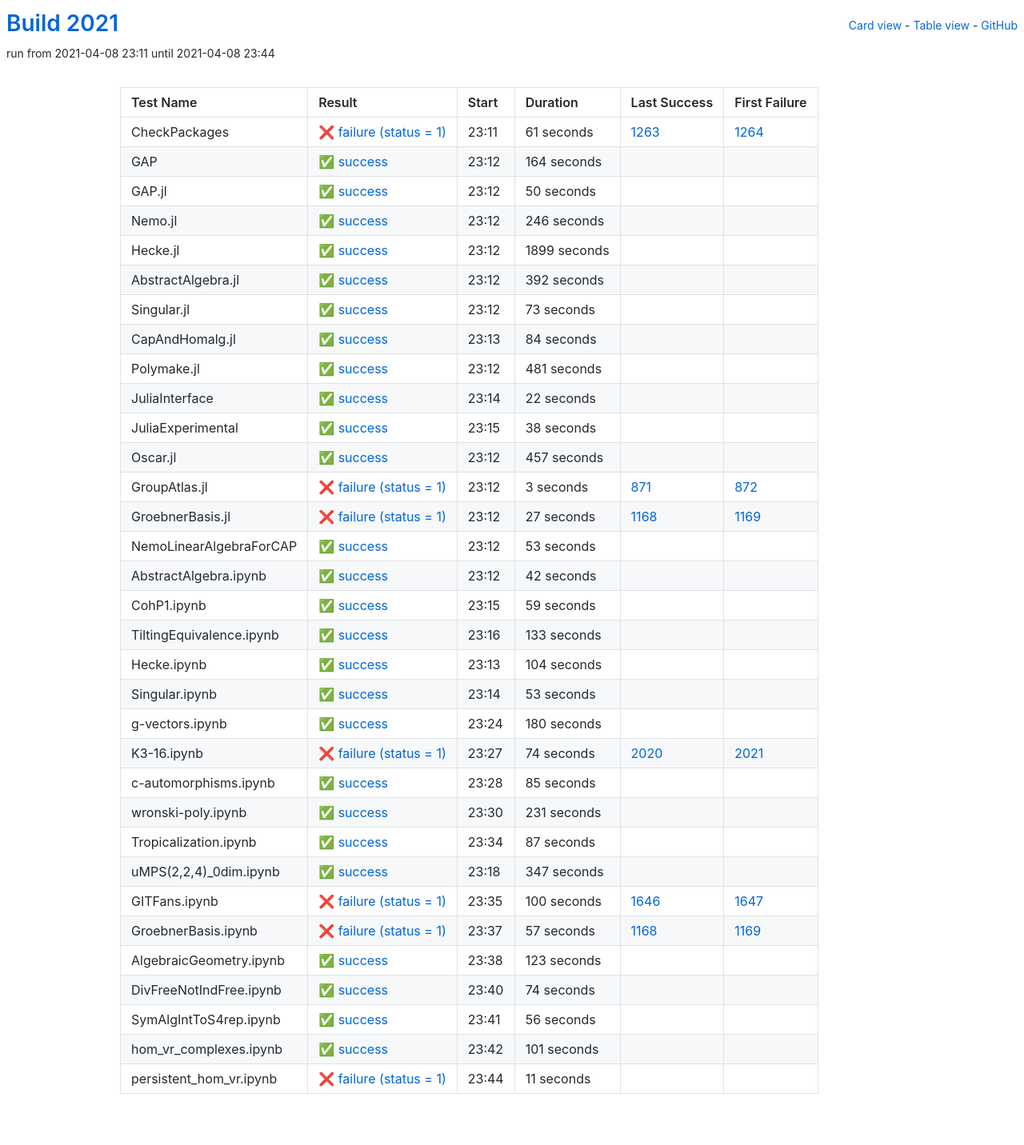
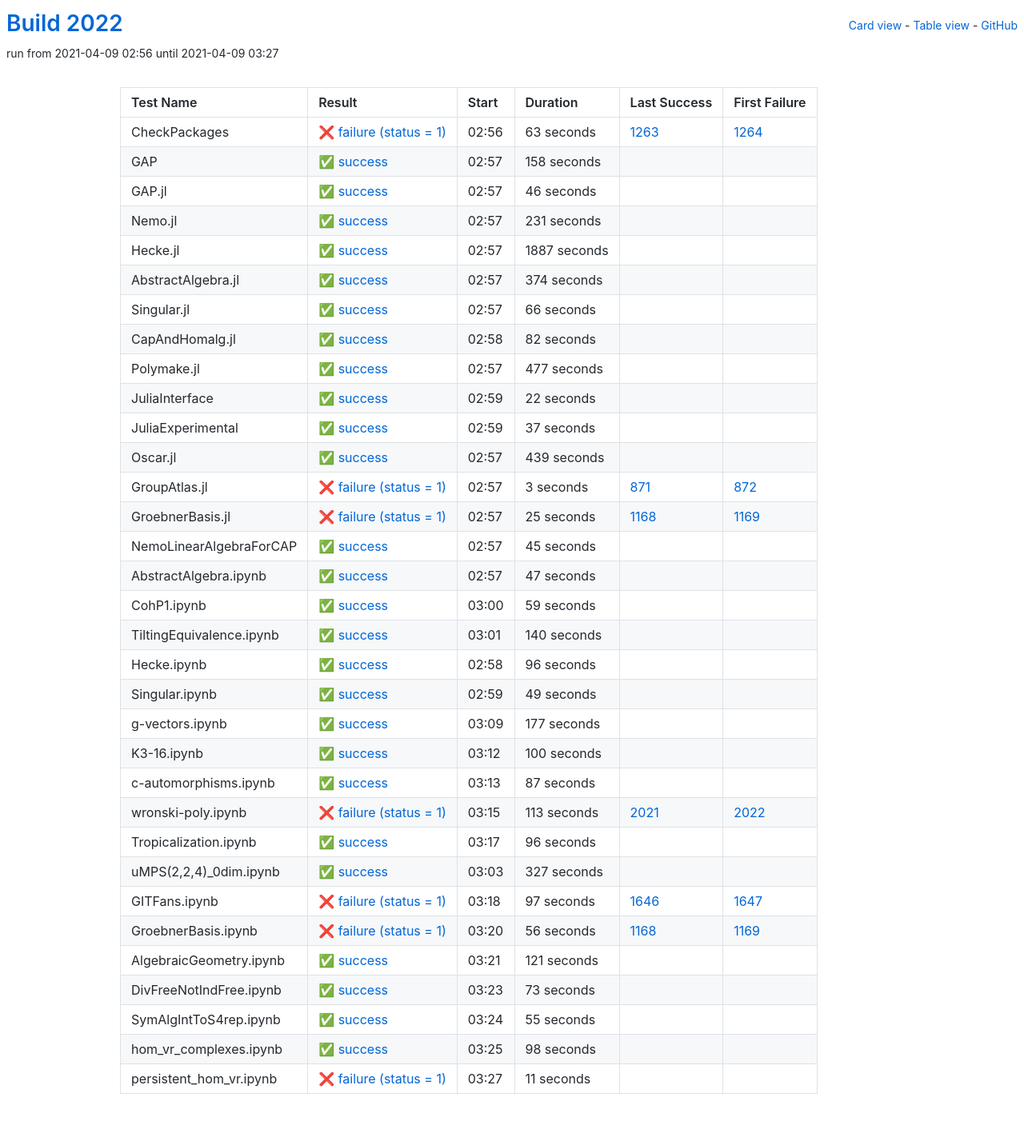
Before and after one commit to oscar-system/oscar-ci-status-stable, a Jekyll site: the page built from table.html, in a window 1280 px wide. Shown: the whole page at 80% size. Built offline with Jekyll 4.4.1, drawn with Linux system fonts in a browser that asks for light colours.

Commit message:
Build #2022

```diff
--- a/_data/ci.yml
+++ b/_data/ci.yml
@@ -1,6 +1,6 @@
 ---
-build: 2021
-build_url: https://oscarci.mathematik.uni-kl.de/job/oscar-stable/2021/
+build: 2022
+build_url: https://oscarci.mathematik.uni-kl.de/job/oscar-stable/2022/
 job: oscar-stable
 organization: oscar-system
 repo: oscar-ci-status-stable
@@ -8,116 +8,116 @@ repourl: https://github.com/oscar-system/oscar-ci-status-stable
 tests:
 - name: CheckPackages
   id: checkpackages
-  log: https://oscarci.mathematik.uni-kl.de/job/oscar-stable/2021/artifact/logs/build-2021/CheckPackages.log
-  start: 2021-04-08 23:11
+  log: https://oscarci.mathematik.uni-kl.de/job/oscar-stable/2022/artifact/logs/build-2022/CheckPackages.log
+  start: 2021-04-09 02:56
   success: false
   exitcode: 1
   status: failure
-  duration: 61
+  duration: 63
   last_success: 1263
   last_success_url: https://oscarci.mathematik.uni-kl.de/job/oscar-stable/1263/
   first_failure: 1264
   first_failure_url: https://oscarci.mathematik.uni-kl.de/job/oscar-stable/1264/
 - name: GAP
   id: gap
-  log: https://oscarci.mathematik.uni-kl.de/job/oscar-stable/2021/artifact/logs/build-2021/GAP.log
-  start: 2021-04-08 23:12
+  log: https://oscarci.mathematik.uni-kl.de/job/oscar-stable/2022/artifact/logs/build-2022/GAP.log
+  start: 2021-04-09 02:57
   success: true
   exitcode: 0
   status: success
-  duration: 164
+  duration: 158
   last_success: false
   last_success_url:
   first_failure: false
   first_failure_url:
 - name: GAP.jl
   id: gap-jl
-  log: https://oscarci.mathematik.uni-kl.de/job/oscar-stable/2021/artifact/logs/build-2021/GAP.jl.log
-  start: 2021-04-08 23:12
+  log: https://oscarci.mathematik.uni-kl.de/job/oscar-stable/2022/artifact/logs/build-2022/GAP.jl.log
+  start: 2021-04-09 02:57
   success: true
   exitcode: 0
   status: success
-  duration: 50
+  duration: 46
   last_success: false
   last_success_url:
   first_failure: false
   first_failure_url:
 - name: Nemo.jl
   id: nemo-jl
-  log: https://oscarci.mathematik.uni-kl.de/job/oscar-stable/2021/artifact/logs/build-2021/Nemo.jl.log
-  start: 2021-04-08 23:12
+  log: https://oscarci.mathematik.uni-kl.de/job/oscar-stable/2022/artifact/logs/build-2022/Nemo.jl.log
+  start: 2021-04-09 02:57
   success: true
   exitcode: 0
   status: success
-  duration: 246
+  duration: 231
   last_success: false
   last_success_url:
   first_failure: false
   first_failure_url:
 - name: Hecke.jl
   id: hecke-jl
-  log: https://oscarci.mathematik.uni-kl.de/job/oscar-stable/2021/artifact/logs/build-2021/Hecke.jl.log
-  start: 2021-04-08 23:12
+  log: https://oscarci.mathematik.uni-kl.de/job/oscar-stable/2022/artifact/logs/build-2022/Hecke.jl.log
+  start: 2021-04-09 02:57
   success: true
   exitcode: 0
   status: success
-  duration: 1899
+  duration: 1887
   last_success: false
   last_success_url:
   first_failure: false
   first_failure_url:
 - name: AbstractAlgebra.jl
   id: abstractalgebra-jl
-  log: https://oscarci.mathematik.uni-kl.de/job/oscar-stable/2021/artifact/logs/build-2021/AbstractAlgebra.jl.log
-  start: 2021-04-08 23:12
+  log: https://oscarci.mathematik.uni-kl.de/job/oscar-stable/2022/artifact/logs/build-2022/AbstractAlgebra.jl.log
+  start: 2021-04-09 02:57
   success: true
   exitcode: 0
   status: success
-  duration: 392
+  duration: 374
   last_success: false
   last_success_url:
   first_failure: false
   first_failure_url:
 - name: Singular.jl
   id: singular-jl
-  log: https://oscarci.mathematik.uni-kl.de/job/oscar-stable/2021/artifact/logs/build-2021/Singular.jl.log
-  start: 2021-04-08 23:12
+  log: https://oscarci.mathematik.uni-kl.de/job/oscar-stable/2022/artifact/logs/build-2022/Singular.jl.log
+  start: 2021-04-09 02:57
   success: true
   exitcode: 0
   status: success
-  duration: 73
+  duration: 66
   last_success: false
   last_success_url:
   first_failure: false
   first_failure_url:
 - name: CapAndHomalg.jl
   id: capandhomalg-jl
-  log: https://oscarci.mathematik.uni-kl.de/job/oscar-stable/2021/artifact/logs/build-2021/CapAndHomalg.jl.log
-  start: 2021-04-08 23:13
+  log: https://oscarci.mathematik.uni-kl.de/job/oscar-stable/2022/artifact/logs/build-2022/CapAndHomalg.jl.log
+  start: 2021-04-09 02:58
   success: true
   exitcode: 0
   status: success
-  duration: 84
+  duration: 82
   last_success: false
   last_success_url:
   first_failure: false
   first_failure_url:
 - name: Polymake.jl
   id: polymake-jl
-  log: https://oscarci.mathematik.uni-kl.de/job/oscar-stable/2021/artifact/logs/build-2021/Polymake.jl.log
-  start: 2021-04-08 23:12
+  log: https://oscarci.mathematik.uni-kl.de/job/oscar-stable/2022/artifact/logs/build-2022/Polymake.jl.log
+  start: 2021-04-09 02:57
   success: true
   exitcode: 0
   status: success
-  duration: 481
+  duration: 477
   last_success: false
   last_success_url:
   first_failure: false
   first_failure_url:
 - name: JuliaInterface
   id: juliainterface
-  log: https://oscarci.mathematik.uni-kl.de/job/oscar-stable/2021/artifact/logs/build-2021/JuliaInterface.log
-  start: 2021-04-08 23:14
+  log: https://oscarci.mathematik.uni-kl.de/job/oscar-stable/2022/artifact/logs/build-2022/JuliaInterface.log
+  start: 2021-04-09 02:59
   success: true
   exitcode: 0
   status: success
@@ -128,32 +128,32 @@ tests:
   first_failure_url:
 - name: JuliaExperimental
   id: juliaexperimental
-  log: https://oscarci.mathematik.uni-kl.de/job/oscar-stable/2021/artifact/logs/build-2021/JuliaExperimental.log
-  start: 2021-04-08 23:15
+  log: https://oscarci.mathematik.uni-kl.de/job/oscar-stable/2022/artifact/logs/build-2022/JuliaExperimental.log
+  start: 2021-04-09 02:59
   success: true
   exitcode: 0
   status: success
-  duration: 38
+  duration: 37
   last_success: false
   last_success_url:
   first_failure: false
   first_failure_url:
 - name: Oscar.jl
   id: oscar-jl
-  log: https://oscarci.mathematik.uni-kl.de/job/oscar-stable/2021/artifact/logs/build-2021/Oscar.jl.log
-  start: 2021-04-08 23:12
+  log: https://oscarci.mathematik.uni-kl.de/job/oscar-stable/2022/artifact/logs/build-2022/Oscar.jl.log
+  start: 2021-04-09 02:57
   success: true
   exitcode: 0
   status: success
-  duration: 457
+  duration: 439
   last_success: false
   last_success_url:
   first_failure: false
   first_failure_url:
 - name: GroupAtlas.jl
   id: groupatlas-jl
-  log: https://oscarci.mathematik.uni-kl.de/job/oscar-stable/2021/artifact/logs/build-2021/GroupAtlas.jl.log
-  start: 2021-04-08 23:12
+  log: https://oscarci.mathematik.uni-kl.de/job/oscar-stable/2022/artifact/logs/build-2022/GroupAtlas.jl.log
+  start: 2021-04-09 02:57
   success: false
   exitcode: 1
   status: failure
@@ -164,44 +164,44 @@ tests:
   first_failure_url: https://oscarci.mathematik.uni-kl.de/job/oscar-stable/872/
 - name: GroebnerBasis.jl
   id: groebnerbasis-jl
-  log: https://oscarci.mathematik.uni-kl.de/job/oscar-stable/2021/artifact/logs/build-2021/GroebnerBasis.jl.log
-  start: 2021-04-08 23:12
+  log: https://oscarci.mathematik.uni-kl.de/job/oscar-stable/2022/artifact/logs/build-2022/GroebnerBasis.jl.log
+  start: 2021-04-09 02:57
   success: false
   exitcode: 1
   status: failure
-  duration: 27
+  duration: 25
   last_success: 1168
   last_success_url: https://oscarci.mathematik.uni-kl.de/job/oscar-stable/1168/
   first_failure: 1169
   first_failure_url: https://oscarci.mathematik.uni-kl.de/job/oscar-stable/1169/
 - name: NemoLinearAlgebraForCAP
   id: nemolinearalgebraforcap
-  log: https://oscarci.mathematik.uni-kl.de/job/oscar-stable/2021/artifact/logs/build-2021/NemoLinearAlgebraForCAP.log
-  start: 2021-04-08 23:12
+  log: https://oscarci.mathematik.uni-kl.de/job/oscar-stable/2022/artifact/logs/build-2022/NemoLinearAlgebraForCAP.log
+  start: 2021-04-09 02:57
   success: true
   exitcode: 0
   status: success
-  duration: 53
+  duration: 45
   last_success: false
   last_success_url:
   first_failure: false
   first_failure_url:
 - name: AbstractAlgebra.ipynb
   id: abstractalgebra-ipynb
-  log: https://oscarci.mathematik.uni-kl.de/job/oscar-stable/2021/artifact/logs/build-2021/AbstractAlgebra.ipynb.log
-  start: 2021-04-08 23:12
+  log: https://oscarci.mathematik.uni-kl.de/job/oscar-stable/2022/artifact/logs/build-2022/AbstractAlgebra.ipynb.log
+  start: 2021-04-09 02:57
   success: true
   exitcode: 0
   status: success
-  duration: 42
+  duration: 47
   last_success: false
   last_success_url:
   first_failure: false
   first_failure_url:
 - name: CohP1.ipynb
   id: cohp1-ipynb
-  log: https://oscarci.mathematik.uni-kl.de/job/oscar-stable/2021/artifact/logs/build-2021/CohP1.ipynb.log
-  start: 2021-04-08 23:15
+  log: https://oscarci.mathematik.uni-kl.de/job/oscar-stable/2022/artifact/logs/build-2022/CohP1.ipynb.log
+  start: 2021-04-09 03:00
   success: true
   exitcode: 0
   status: success
@@ -212,92 +212,68 @@ tests:
   first_failure_url:
 - name: TiltingEquivalence.ipynb
   id: tiltingequivalence-ipynb
-  log: https://oscarci.mathematik.uni-kl.de/job/oscar-stable/2021/artifact/logs/build-2021/TiltingEquivalence.ipynb.log
-  start: 2021-04-08 23:16
+  log: https://oscarci.mathematik.uni-kl.de/job/oscar-stable/2022/artifact/logs/build-2022/TiltingEquivalence.ipynb.log
+  start: 2021-04-09 03:01
   success: true
   exitcode: 0
   status: success
-  duration: 133
+  duration: 140
   last_success: false
   last_success_url:
   first_failure: false
   first_failure_url:
 - name: Hecke.ipynb
   id: hecke-ipynb
-  log: https://oscarci.mathematik.uni-kl.de/job/oscar-stable/2021/artifact/logs/build-2021/Hecke.ipynb.log
-  start: 2021-04-08 23:13
+  log: https://oscarci.mathematik.uni-kl.de/job/oscar-stable/2022/artifact/logs/build-2022/Hecke.ipynb.log
+  start: 2021-04-09 02:58
   success: true
   exitcode: 0
   status: success
-  duration: 104
+  duration: 96
   last_success: false
   last_success_url:
   first_failure: false
   first_failure_url:
 - name: Singular.ipynb
   id: singular-ipynb
-  log: https://oscarci.mathematik.uni-kl.de/job/oscar-stable/2021/artifact/logs/build-2021/Singular.ipynb.log
-  start: 2021-04-08 23:14
+  log: https://oscarci.mathematik.uni-kl.de/job/oscar-stable/2022/artifact/logs/build-2022/Singular.ipynb.log
+  start: 2021-04-09 02:59
   success: true
   exitcode: 0
   status: success
-  duration: 53
+  duration: 49
   last_success: false
   last_success_url:
   first_failure: false
   first_failure_url:
 - name: g-vectors.ipynb
   id: g-vectors-ipynb
-  log: https://oscarci.mathematik.uni-kl.de/job/oscar-stable/2021/artifact/logs/build-2021/g-vectors.ipynb.log
-  start: 2021-04-08 23:24
+  log: https://oscarci.mathematik.uni-kl.de/job/oscar-stable/2022/artifact/logs/build-2022/g-vectors.ipynb.log
+  start: 2021-04-09 03:09
   success: true
   exitcode: 0
   status: success
-  duration: 180
+  duration: 177
   last_success: false
   last_success_url:
   first_failure: false
   first_failure_url:
 - name: K3-16.ipynb
   id: k3-16-ipynb
-  log: https://oscarci.mathematik.uni-kl.de/job/oscar-stable/2021/artifact/logs/build-2021/K3-16.ipynb.log
-  start: 2021-04-08 23:27
-  success: false
-  exitcode: 1
-  status: failure
-  duration: 74
-  last_success: 2020
-  last_success_url: https://oscarci.mathematik.uni-kl.de/job/oscar-stable/2020/
-  first_failure: 2021
-  first_failure_url: https://oscarci.mathematik.uni-kl.de/job/oscar-stable/2021/
-- name: c-automorphisms.ipynb
-  id: c-automorphisms-ipynb
-  log: https://oscarci.mathematik.uni-kl.de/job/oscar-stable/2021/artifact/logs/build-2021/c-automorphisms.ipynb.log
-  start: 2021-04-08 23:28
+  log: https://oscarci.mathematik.uni-kl.de/job/oscar-stable/2022/artifact/logs/build-2022/K3-16.ipynb.log
+  start: 2021-04-09 03:12
   success: true
   exitcode: 0
   status: success
-  duration: 85
+  duration: 100
   last_success: false
   last_success_url:
   first_failure: false
   first_failure_url:
-- name: wronski-poly.ipynb
-  id: wronski-poly-ipynb
-  log: https://oscarci.mathematik.uni-kl.de/job/oscar-stable/2021/artifact/logs/build-2021/wronski-poly.ipynb.log
-  start: 2021-04-08 23:30
-  success: true
-  exitcode: 0
-  status: success
-  duration: 231
-  last_success: false
-  last_success_url:
-  first_failure: false
-  first_failure_url:
-- name: Tropicalization.ipynb
-  id: tropicalization-ipynb
-  log: https://oscarci.mathematik.uni-kl.de/job/oscar-stable/2021/artifact/logs/build-2021/Tropicalization.ipynb.log
-  start: 2021-04-08 23:34
+- name: c-automorphisms.ipynb
+  id: c-automorphisms-ipynb
+  log: https://oscarci.mathematik.uni-kl.de/job/oscar-stable/2022/artifact/logs/build-2022/c-automorphisms.ipynb.log
+  start: 2021-04-09 03:13
   success: true
   exitcode: 0
   status: success
@@ -306,94 +282,118 @@ tests:
   last_success_url:
   first_failure: false
   first_failure_url:
-- name: uMPS(2,2,4)_0dim.ipynb
-  id: umps-2-2-4-0dim-ipynb
-  log: https://oscarci.mathematik.uni-kl.de/job/oscar-stable/2021/artifact/logs/build-2021/uMPS-2-2-4-_0dim.ipynb.log
-  start: 2021-04-08 23:18
+- name: wronski-poly.ipynb
+  id: wronski-poly-ipynb
+  log: https://oscarci.mathematik.uni-kl.de/job/oscar-stable/2022/artifact/logs/build-2022/wronski-poly.ipynb.log
+  start: 2021-04-09 03:15
+  success: false
+  exitcode: 1
+  status: failure
+  duration: 113
+  last_success: 2021
+  last_success_url: https://oscarci.mathematik.uni-kl.de/job/oscar-stable/2021/
+  first_failure: 2022
+  first_failure_url: https://oscarci.mathematik.uni-kl.de/job/oscar-stable/2022/
+- name: Tropicalization.ipynb
+  id: tropicalization-ipynb
+  log: https://oscarci.mathematik.uni-kl.de/job/oscar-stable/2022/artifact/logs/build-2022/Tropicalization.ipynb.log
+  start: 2021-04-09 03:17
   success: true
   exitcode: 0
   status: success
-  duration: 347
+  duration: 96
+  last_success: false
+  last_success_url:
+  first_failure: false
+  first_failure_url:
+- name: uMPS(2,2,4)_0dim.ipynb
+  id: umps-2-2-4-0dim-ipynb
+  log: https://oscarci.mathematik.uni-kl.de/job/oscar-stable/2022/artifact/logs/build-2022/uMPS-2-2-4-_0dim.ipynb.log
+  start: 2021-04-09 03:03
+  success: true
+  exitcode: 0
+  status: success
+  duration: 327
   last_success: false
   last_success_url:
   first_failure: false
   first_failure_url:
 - name: GITFans.ipynb
   id: gitfans-ipynb
-  log: https://oscarci.mathematik.uni-kl.de/job/oscar-stable/2021/artifact/logs/build-2021/GITFans.ipynb.log
-  start: 2021-04-08 23:35
+  log: https://oscarci.mathematik.uni-kl.de/job/oscar-stable/2022/artifact/logs/build-2022/GITFans.ipynb.log
+  start: 2021-04-09 03:18
   success: false
   exitcode: 1
   status: failure
-  duration: 100
+  duration: 97
   last_success: 1646
   last_success_url: https://oscarci.mathematik.uni-kl.de/job/oscar-stable/1646/
   first_failure: 1647
   first_failure_url: https://oscarci.mathematik.uni-kl.de/job/oscar-stable/1647/
 - name: GroebnerBasis.ipynb
   id: groebnerbasis-ipynb
-  log: https://oscarci.mathematik.uni-kl.de/job/oscar-stable/2021/artifact/logs/build-2021/GroebnerBasis.ipynb.log
-  start: 2021-04-08 23:37
+  log: https://oscarci.mathematik.uni-kl.de/job/oscar-stable/2022/artifact/logs/build-2022/GroebnerBasis.ipynb.log
+  start: 2021-04-09 03:20
   success: false
   exitcode: 1
   status: failure
-  duration: 57
+  duration: 56
   last_success: 1168
   last_success_url: https://oscarci.mathematik.uni-kl.de/job/oscar-stable/1168/
   first_failure: 1169
   first_failure_url: https://oscarci.mathematik.uni-kl.de/job/oscar-stable/1169/
 - name: AlgebraicGeometry.ipynb
   id: algebraicgeometry-ipynb
-  log: https://oscarci.mathematik.uni-kl.de/job/oscar-stable/2021/artifact/logs/build-2021/AlgebraicGeometry.ipynb.log
-  start: 2021-04-08 23:38
+  log: https://oscarci.mathematik.uni-kl.de/job/oscar-stable/2022/artifact/logs/build-2022/AlgebraicGeometry.ipynb.log
+  start: 2021-04-09 03:21
   success: true
   exitcode: 0
   status: success
-  duration: 123
+  duration: 121
   last_success: false
   last_success_url:
   first_failure: false
   first_failure_url:
 - name: DivFreeNotIndFree.ipynb
   id: divfreenotindfree-ipynb
-  log: https://oscarci.mathematik.uni-kl.de/job/oscar-stable/2021/artifact/logs/build-2021/DivFreeNotIndFree.ipynb.log
-  start: 2021-04-08 23:40
+  log: https://oscarci.mathematik.uni-kl.de/job/oscar-stable/2022/artifact/logs/build-2022/DivFreeNotIndFree.ipynb.log
+  start: 2021-04-09 03:23
   success: true
   exitcode: 0
   status: success
-  duration: 74
+  duration: 73
   last_success: false
   last_success_url:
   first_failure: false
   first_failure_url:
 - name: SymAlgIntToS4rep.ipynb
   id: symalginttos4rep-ipynb
-  log: https://oscarci.mathematik.uni-kl.de/job/oscar-stable/2021/artifact/logs/build-2021/SymAlgIntToS4rep.ipynb.log
-  start: 2021-04-08 23:41
+  log: https://oscarci.mathematik.uni-kl.de/job/oscar-stable/2022/artifact/logs/build-2022/SymAlgIntToS4rep.ipynb.log
+  start: 2021-04-09 03:24
   success: true
   exitcode: 0
   status: success
-  duration: 56
+  duration: 55
   last_success: false
   last_success_url:
   first_failure: false
   first_failure_url:
 - name: hom_vr_complexes.ipynb
   id: hom-vr-complexes-ipynb
-  log: https://oscarci.mathematik.uni-kl.de/job/oscar-stable/2021/artifact/logs/build-2021/hom_vr_complexes.ipynb.log
-  start: 2021-04-08 23:42
+  log: https://oscarci.mathematik.uni-kl.de/job/oscar-stable/2022/artifact/logs/build-2022/hom_vr_complexes.ipynb.log
+  start: 2021-04-09 03:25
   success: true
   exitcode: 0
   status: success
-  duration: 101
+  duration: 98
   last_success: false
   last_success_url:
   first_failure: false
   first_failure_url:
 - name: persistent_hom_vr.ipynb
   id: persistent-hom-vr-ipynb
-  log: https://oscarci.mathematik.uni-kl.de/job/oscar-stable/2021/artifact/logs/build-2021/persistent_hom_vr.ipynb.log
-  start: 2021-04-08 23:44
+  log: https://oscarci.mathematik.uni-kl.de/job/oscar-stable/2022/artifact/logs/build-2022/persistent_hom_vr.ipynb.log
+  start: 2021-04-09 03:27
   success: false
   exitcode: 1
   status: failure
```
Also changed, not shown: README.md.
